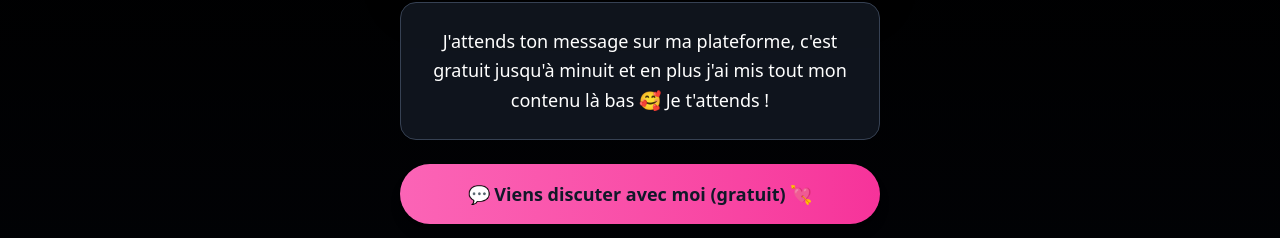
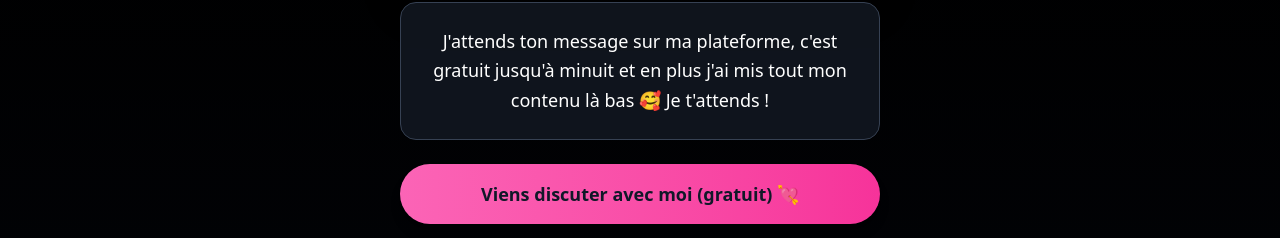
Before and after one commit to DRF-Organization/landing-best-creators, a Next.js app: page / in a window 1280 px wide. Shown: the part 2058-2296 px from the top of the page. Built offline with nearby package versions, Linux system fonts and the light colour scheme; no server answers.

Commit message:
feat: Update btn text

```diff
--- a/app/page.tsx
+++ b/app/page.tsx
@@ -170,8 +170,8 @@
           rel="noopener noreferrer"
           className="block w-full bg-gradient-to-r from-pink-400 to-pink-500 hover:from-pink-500 hover:to-pink-600 text-gray-900 font-bold text-lg py-4 px-6 rounded-full text-center transition-all transform hover:scale-105 shadow-lg hover:shadow-pink-500/50 mb-4"
         >
-          <span className="flex items-center justify-center gap-2">
-            💬 Viens discuter avec moi (gratuit) 💘
+          <span className="flex items-center justify-center gap-2 whitespace-nowrap">
+            Viens discuter avec moi (gratuit) 💘
           </span>
         </a>
 
```
